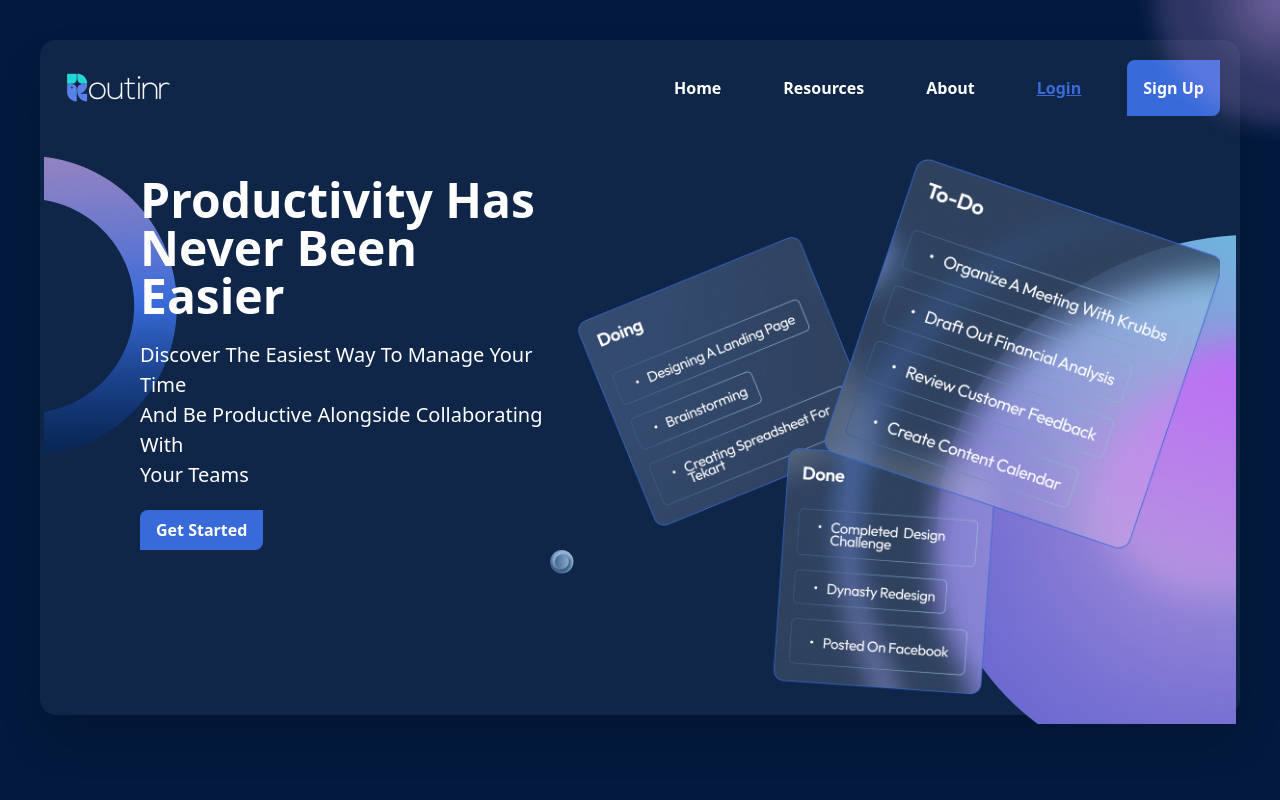
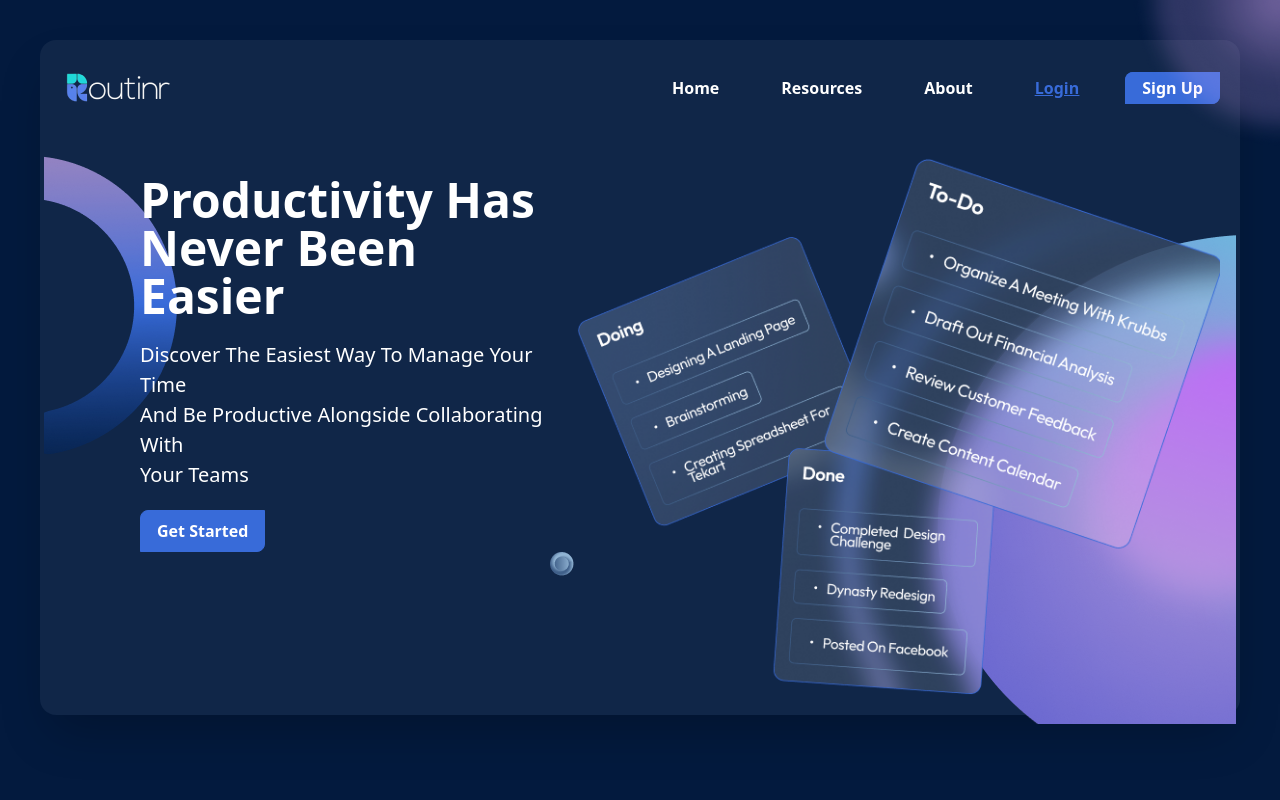
Before and after one commit to Routinr/routinr-frontend, a React (Vite) app in the folder routinr/: page / in a window 1280 px wide. Shown: the top 800 px of the page. Built offline with nearby package versions, Linux system fonts and the light colour scheme.

Commit message:
here goes nothing

```diff
--- a/routinr/src/views/components/MainSection.jsx
+++ b/routinr/src/views/components/MainSection.jsx
@@ -27,14 +27,15 @@ const MainSection = () => {
               <img src={Ellipse} alt="ellipse" />
             </div>
             <h1 className="lg:text-5xl text-3xl font-semibold mt-5 leading-snug ">
-              Productivity
-              Has<br /> Never Been<br /> Easier
+              Productivity Has
+              <br /> Never Been
+              <br /> Easier
             </h1>
             <p className="mt-5 text-[15px] lg:text-[20px]">
               Discover The Easiest Way To Manage Your Time <br /> And Be
               Productive Alongside Collaborating With <br /> Your Teams
             </p>
-            <button className="bg-[#386BD9] text-white font-bold py-2 px-4 rounded-tl-lg rounded-br-lg mt-10 mb-10 md:mb-0 md:mt-5">
+            <button className="bg-[#386BD9] hover:bg-transparent hover:text-[#386BD9] border-[#386BD9] border-[1px] text-white font-bold py-2 px-4 rounded-tl-lg rounded-br-lg mt-10 mb-10 md:mb-0 md:mt-5">
               Get Started
             </button>
             <div className="hidden md:block absolute left-[550px] buttom-[50px]">
--- a/routinr/src/views/components/Navbar.jsx
+++ b/routinr/src/views/components/Navbar.jsx
@@ -38,7 +38,7 @@ const Navbar = () => {
       </div>
       <div className="flex gap-[30px]">
         {isMobile ? (
-          <div className="flex flex-col absolute top-44 right-10 w-[200px] p-5 bg-[#386BD9] gap-2 z-30">
+          <div className="flex flex-col absolute top-44 right-10 w-[200px] p-5 bg-[#386BD9] gap-2 z-30  rounded-2xl ">
             <button className="bg-transparent text-white font-bold py-1 px-4 rounded-tl-lg rounded-br-lg">
               <Link to={"/"}>Home</Link>
             </button>
@@ -48,10 +48,10 @@ const Navbar = () => {
             <button className="bg-transparent text-white font-bold py-1 px-4 rounded-tl-lg rounded-br-lg">
               <Link to={"/"}>About</Link>
             </button>
-            <button className="bg-transparent underline text-white font-bold py-1 px-4 rounded-tl-lg rounded-br-lg">
+            <button className="bg-transparent underline text-white hover:text-purple-500 font-bold py-1 px-4 rounded-tl-lg rounded-br-lg">
               <Link to={"/login"}>Login</Link>
             </button>
-            <button className="bg-[#386BD9] text-white font-bold py-1 px-4 rounded-tl-lg rounded-br-lg">
+            <button className="bg-[#386BD9] hover:bg-transparent border-[1px] border-[#386BD9] cursor-pointer text-white font-bold py-1 px-4 rounded-tl-lg rounded-br-lg">
               <Link to={"/signup"}>Sign Up</Link>
             </button>
           </div>
@@ -66,11 +66,16 @@ const Navbar = () => {
             <button className="bg-transparent text-white font-bold py-1 px-4 rounded-tl-lg rounded-br-lg">
               <Link to={"/"}>About</Link>
             </button>
-            <button className="bg-transparent underline text-[#386BD9]  font-bold py-1 px-4 rounded-tl-lg rounded-br-lg">
+            <button className="bg-transparent underline text-[#386BD9] hover:text-purple-500  font-bold py-1 px-4 rounded-tl-lg rounded-br-lg">
               <Link to={"/login"}>Login</Link>
             </button>
-            <button className="bg-[#386BD9] text-white font-bold py-1 px-4 rounded-tl-lg rounded-br-lg">
-              <Link to={"/signup"}>Sign Up</Link>
+            <button>
+              <Link
+                className="bg-[#386BD9] hover:bg-transparent border-[1px] border-[#386BD9] hover:text-[#386BD9] cursor-pointer text-white font-bold py-1 px-4 rounded-tl-lg rounded-br-lg"
+                to={"/signup"}
+              >
+                Sign Up
+              </Link>
             </button>
           </div>
         )}
--- a/routinr/src/views/components/Sidebar.jsx
+++ b/routinr/src/views/components/Sidebar.jsx
@@ -1,6 +1,7 @@
 import React from "react";
 import dashboadlogo from "../../assets/icons/dashboardlogo.png";
 import task from "../../assets/icons/task.png";
+import tak from "../../assets/icons/tak.png";
 import noote from "../../assets/icons/noote.png";
 import settings from "../../assets/icons/setting.png";
 import heelp from "../../assets/icons/heelp.png";
@@ -19,7 +20,7 @@ const Sidebar = () => {
         </Link>
       </div>
       <div className="mt-5 flex gap-3 items-center py-2 px-4 border-white border-[1px] rounded-lg cursor-pointer hover:bg-[#A0C4E2]">
-        <img className="w-[20px] h-[20px]" src={task} alt="task" />
+        <img className="w-[20px] h-[20px]" src={tak} alt="task" />
         <Link to={"/tasks"}>
           <h1 className="text-md">Tasks</h1>
         </Link>
```
Also changed, not shown: routinr/src/assets/icons/tak.png (added).
